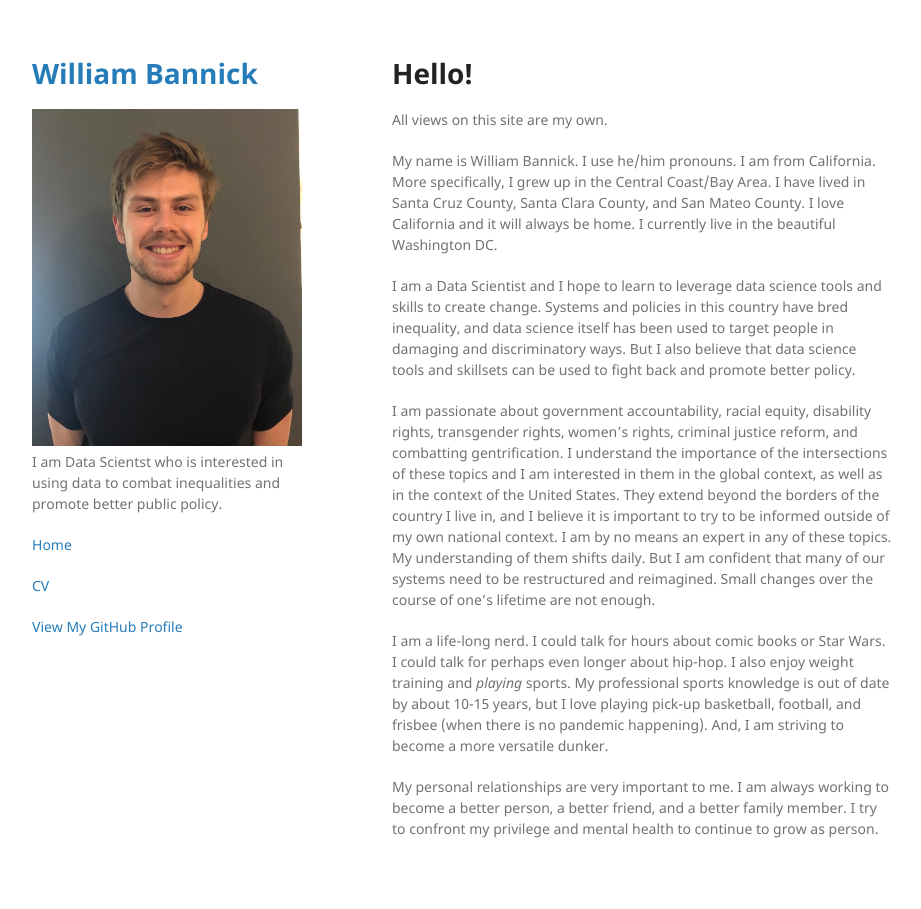
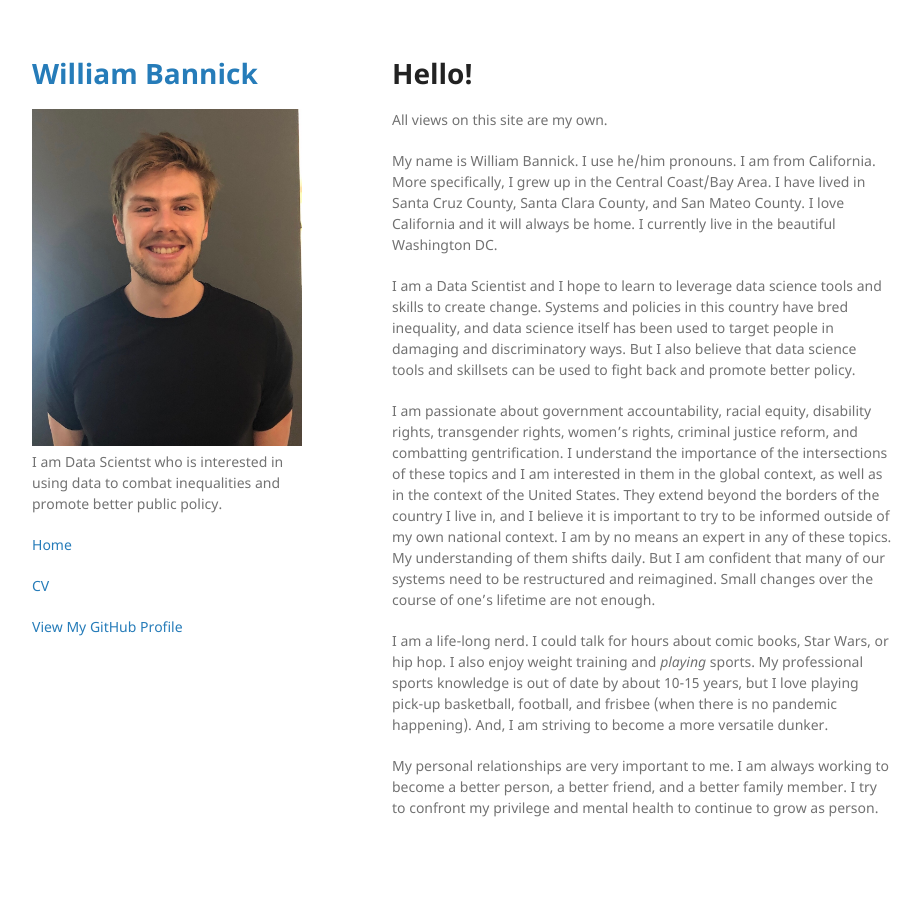
Before and after one commit to wbannick/wbannick.github.io, a Jekyll site: the page built from index.markdown, in a window 1280 px wide. Shown: the whole page, without its empty margins (178-1099 px from the left). Built offline with Jekyll 4.4.1, drawn with Linux system fonts in a browser that asks for light colours; our own code applies the rules of GitHub Pages for plain Markdown files.

Commit message:
tweak to bio

```diff
--- a/index.markdown
+++ b/index.markdown
@@ -15,6 +15,6 @@
 
 I am passionate about government accountability, racial equity, disability rights, transgender rights, women's rights, criminal justice reform, and combatting gentrification. I understand the importance of the intersections of these topics and I am interested in them in the global context, as well as in the context of the United States. They extend beyond the borders of the country I live in, and I believe it is important to try to be informed outside of my own national context. I am by no means an expert in any of these topics. My understanding of them shifts daily. But I am confident that many of our systems need to be restructured and reimagined. Small changes over the course of one's lifetime are not enough.
 
-I am a life-long nerd. I could talk for hours about comic books or Star Wars. I could talk for perhaps even longer about hip-hop. I also enjoy weight training and _playing_ sports. My professional sports knowledge is out of date by about 10-15 years, but I love playing pick-up basketball, football, and frisbee (when there is no pandemic happening). And, I am striving to become a more versatile dunker.
+I am a life-long nerd. I could talk for hours about comic books, Star Wars, or hip hop. I also enjoy weight training and _playing_ sports. My professional sports knowledge is out of date by about 10-15 years, but I love playing pick-up basketball, football, and frisbee (when there is no pandemic happening). And, I am striving to become a more versatile dunker.
 
 My personal relationships are very important to me. I am always working to become a better person, a better friend, and a better family member. I try to confront my privilege and mental health to continue to grow as person.
```
